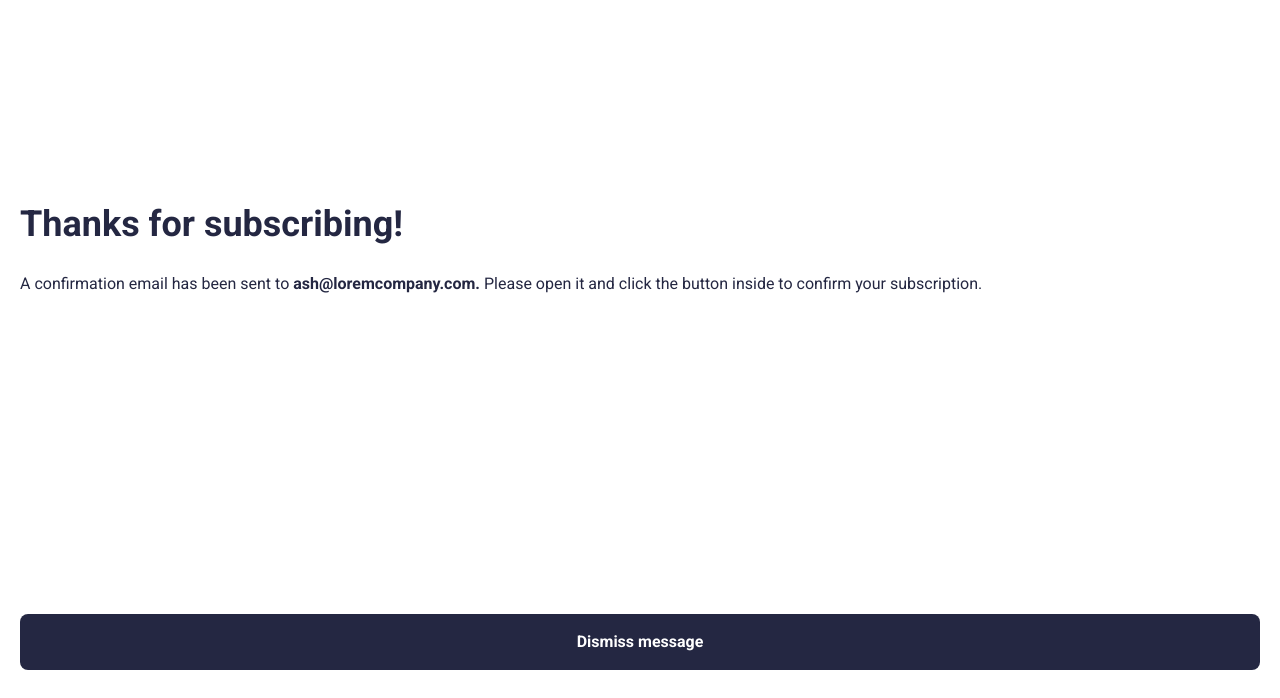
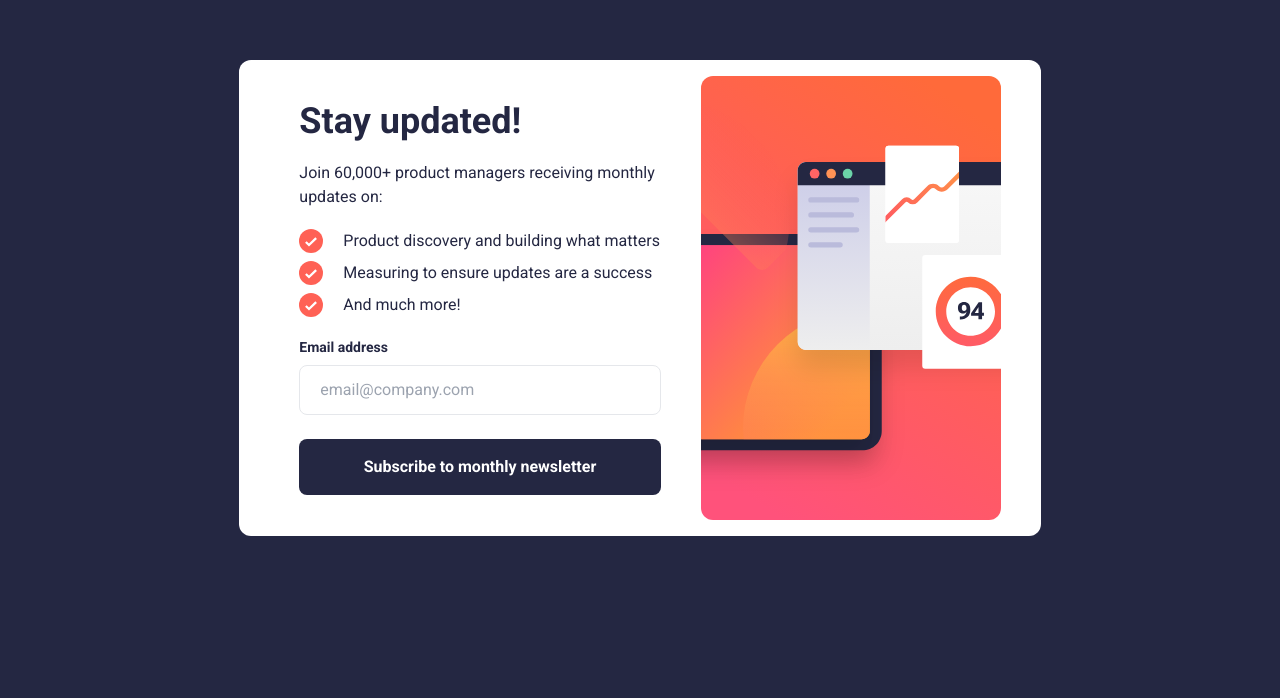
Before and after one commit to izhal27/newsletter-sign-up-with-success-message, a Next.js app: page / in a window 1280 px wide. Shown: the part 102-800 px from the top of the page. Built offline with nearby package versions, Linux system fonts and the light colour scheme.

Commit message:
finished desktop design

```diff
--- a/app/page.tsx
+++ b/app/page.tsx
@@ -1,16 +1,29 @@
 'use client'
 
-import { useState } from "react";
+import { FormEvent, useRef, useState } from "react";
 import Image from "next/image";
 import checkIcon from '../public/icons/icon-list.svg';
 
 export default function Home() {
-  const [submitedStatus, setSubmitedStatus] = useState(true);
+  const [submitedStatus, setSubmitedStatus] = useState(false);
+  const [errorStatus, setErrorStatus] = useState(false);
+  const inputRef = useRef<any>(null)
+
+  function onSubmit(e: FormEvent<HTMLFormElement>) {
+    e.preventDefault();
+    const email = inputRef.current.value;
+    if (/^\w+([\.-]?\w+)*@\w+([\.-]?\w+)*(\.\w{2,3})+$/.test(email)) {
+      setSubmitedStatus(true);
+      setErrorStatus(false);
+    } else {
+      inputRef.current.value = email;
+      setErrorStatus(true);
+    }
+  }
 
   const FormComponent = () => (
-    <>
+    <div className="bg-white sm:flex sm:flex-row-reverse sm:justify-center sm:rounded-xl sm:max-h-fit sm:gap-5 sm:items-center sm:py-4">
       <section>
-        <div>
         <Image
           className="sm:hidden"
           src={"/images/illustration-sign-up-mobile.svg"}
@@ -19,12 +32,20 @@ export default function Home() {
           height={0}
           style={{ objectFit: "cover", width: "100vw", height: "auto" }}
         />
-        </div>
+        <Image
+          className="hidden sm:block"
+          src={"/images/illustration-sign-up-desktop.svg"}
+          alt="Illustration Image"
+          width={0}
+          height={0}
+          layout="responsive"
+          objectFit="cover"
+        />
       </section>
-      <section className="flex flex-col justify-end p-5 mt-3 gap-7 text-dark-slate-grey">
+      <section className="flex flex-col justify-end p-5 mt-3 sm:mt-0 gap-7 sm:gap-5 text-dark-slate-grey sm:basis-1/2">
         <h1 className="text-4xl font-bold">Stay updated!</h1>
         <p>Join 60,000+ product managers receiving monthly updates on:</p>
-        <div className="flex flex-col space-y-3">
+        <div className="flex flex-col space-y-3 sm:space-y-2">
           <p className="flex gap-5">
             <span>
               <Image
@@ -39,46 +60,52 @@ export default function Home() {
           <p className="flex gap-5"><span><Image src={checkIcon} width={24} height={24} alt="Check Icon" /></span>And much more!</p>
         </div>
         <div>
-          <form className="flex flex-col gap-6">
+          <form className="flex flex-col gap-6" onSubmit={(e) => onSubmit(e)}>
             <div className="flex flex-col gap-2">
+              <div className="flex justify-between">
                 <label
                   className="text-sm font-bold"
                   htmlFor="email">Email address</label>
+                {errorStatus ?
+                  <label
+                    className="text-sm font-bold transition duration-300 text-tomato"
+                    htmlFor="email">Valid email required</label> : null}
+              </div>
               <input
-                className="px-5 py-3 border rounded-lg"
+                ref={inputRef}
+                className={`px-5 py-3 border rounded-lg focus:outline-dark-slate-grey ${errorStatus ? "bg-red-200 text-tomato focus:outline-tomato" : ""}`}
                 type="email"
                 name="email"
                 id="email"
                 placeholder="email@company.com" />
             </div>
             <button
-              className="px-5 py-4 font-bold text-center text-white rounded-lg bg-dark-slate-grey"
+              className="px-5 py-4 font-bold text-center text-white transition duration-300 ease-in-out rounded-lg bg-dark-slate-grey hover:bg-gradient-to-r from-[#FF527B] to-[#FF6A3A] hover:shadow-lg hover:shadow-tomato"
               type="submit">Subscribe to monthly newsletter</button>
           </form>
         </div>
       </section>
-    </>
+    </div>
   );
 
   const SuccessComponent = () => (
     <>
-      <section className="flex flex-col justify-around h-screen gap-10 px-5 py-7 text-dark-slate-grey">
-        <div className="flex flex-col justify-center h-full">
-          <div className="flex flex-col gap-7">
+      <section className="flex flex-col justify-around h-screen gap-10 px-5 bg-white py-7 text-dark-slate-grey sm:max-w-sm sm:mx-auto sm:h-auto sm:rounded-3xl sm:p-8 sm:gap-5">
+        <div className="flex flex-col justify-center h-full sm:h-auto ">
+          <div className="flex flex-col gap-7 sm:gap-4">
             <Image
-              className="sm:hidden"
               src={"/icons/icon-success.svg"}
               alt="Illustration Image"
               width={60}
               height={60}
             />
-            <h1 className="text-4xl font-bold">Thanks for subscribing!</h1>
+            <h1 className="text-4xl font-bold sm:text-5xl">Thanks for subscribing!</h1>
             <p>A confirmation email has been sent to <span className="font-bold">ash@loremcompany.com.</span>{" "}
               Please open it and click the button inside to confirm your subscription.</p>
           </div>
         </div>
         <button
-          className="px-5 py-4 font-bold text-center text-white rounded-lg bg-dark-slate-grey"
+          className="px-5 py-4 font-bold text-center text-white transition duration-300 ease-in-out rounded-lg bg-dark-slate-grey hover:bg-gradient-to-r from-[#FF527B] to-[#FF6A3A] hover:shadow-lg hover:shadow-tomato"
           type="submit"
           onClick={() => setSubmitedStatus(false)}>Dismiss message</button>
       </section>
@@ -86,7 +113,7 @@ export default function Home() {
   )
 
   return (
-    <main className="flex flex-col h-screen">
+    <main className="flex flex-col h-screen sm:bg-dark-slate-grey sm:justify-center sm:items-center">
       {submitedStatus ? <SuccessComponent /> : <FormComponent />}
     </main>
   )
```
Also changed, not shown: public/images/illustration-sign-up-desktop.svg. Lines whose indentation alone changed are shown as unchanged.
